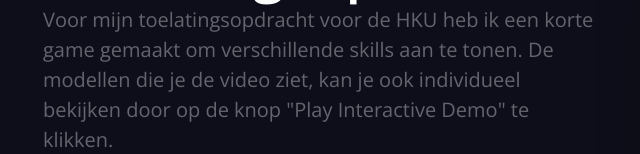
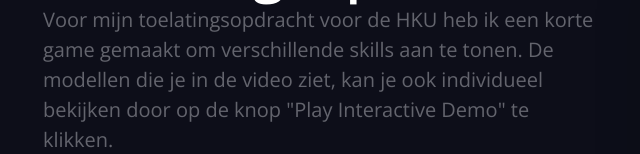
Before and after one commit to ZweetNaadje/dinsbach.art-portfolio, a plain HTML site: page index.html in a window 1280 px wide. Shown: the part 646-800 px from the top of the page, 100-740 px from the left. Drawn offline with nearby package versions, Linux system fonts and the light colour scheme.

Commit message:
Spelling error fix

```diff
--- a/index.html
+++ b/index.html
@@ -110,7 +110,7 @@
         <div class="row p-4 pb-0 pe-lg-0 pt-lg-5 align-items-center rounded-3 border border-dark shadow-lg">
             <div class="col-lg-7 p-3 p-lg-5 pt-lg-3">
                 <h1 class="display-4 fw-bold lh-1">HKU toelatingsopdracht</h1>
-                <p class="lead sub">Voor mijn toelatingsopdracht voor de HKU heb ik een korte game gemaakt om verschillende skills aan te tonen. De modellen die je de video ziet, kan je ook individueel bekijken door op de knop "Play Interactive Demo" te klikken.</p>
+                <p class="lead sub">Voor mijn toelatingsopdracht voor de HKU heb ik een korte game gemaakt om verschillende skills aan te tonen. De modellen die je in de video ziet, kan je ook individueel bekijken door op de knop "Play Interactive Demo" te klikken.</p>
                 <div class="d-grid gap-2 d-md-flex justify-content-md-start mb-4 mb-lg-3">
                    <a href="player.html" class="btn btn-sample btn-lg px-4 me-md-2 fw-bold" role="button" aria-disabled="true">Play Interactive Demo</a>
                 </div>
```
